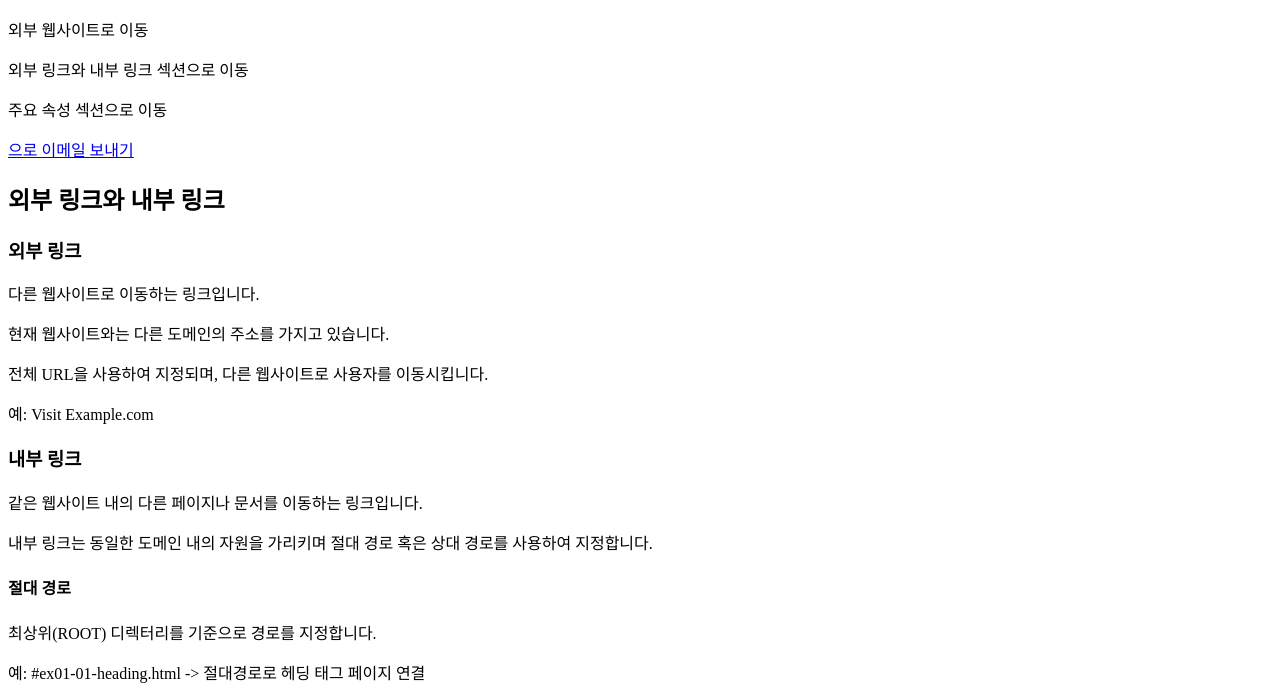
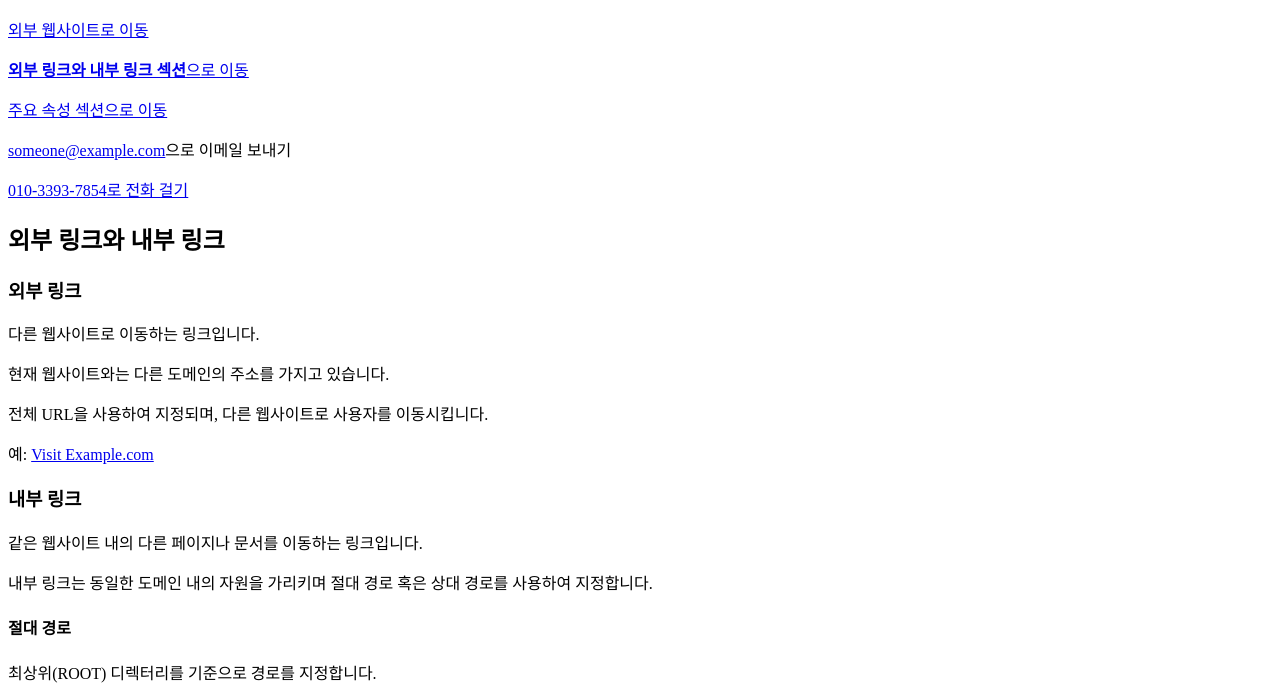
Before and after one commit to ebiten-gije/HTMLCSS, a plain HTML site: page ex01-renewal/ex01-renewal/html02-basic-tags/html02-01-link.html in a window 1280 px wide. Shown: the part 122-807 px from the top of the page. Drawn offline with Linux system fonts and the light colour scheme.

Commit message:
240514
11:22

```diff
--- a/ex01-renewal/ex01-renewal/html02-basic-tags/html02-01-link.html
+++ b/ex01-renewal/ex01-renewal/html02-basic-tags/html02-01-link.html
@@ -6,15 +6,22 @@
 </head>
 
 <body>
-    <p>HTML에서 <b>a 태그</b>는 <b>"앵커(anchor)"</b> 태그로, 하이퍼링크를 생성하는 데 사용됩니다. 이 태그는 사용자가 클릭할 수 있는 링크를 정의하며, 주로 다른 페이지나 페이지 내의
+    <p>HTML에서 <b>a 태그</b>는 <b>"앵커(anchor)"</b> 태그로, 하이퍼링크를 생성하는 데 사용됩니다.
+        이 태그는 사용자가 클릭할 수 있는 링크를 정의하며, 주로 다른 페이지나 페이지 내의
         특정 위치, 또는 이메일 주소 등으로 이동하는 데 사용됩니다.</p>
 
     <h2>a 태그 링크 실습</h2>
 
-    <p>외부 웹사이트로 이동</p>
-    <p><a>외부 링크와 내부 링크 섹션으로 이동</a></p>
-    <p>주요 속성 섹션으로 이동</a></p>
-    <p><a href = "someone@example.com"> 으로 이메일 보내기</a></p>
+    <!-- 외부 웹사이트로 이동-->
+    <p><a href = "https://www.example.com" title = "외부 링크"> 외부 웹사이트로 이동</a></p>
+    <!-- 페이지 내부 링크: # + id 명시
+        링크를 id = "section" -> href = #section-->
+    <p><a href = #section title = "페이지 내부 링크"><b>외부 링크와 내부 링크 섹션</b>으로 이동</a></p>
+    <p><a href = #section2 title = "주요 속성">주요 속성 섹션으로 이동</a></p>
+    <!-- 메일 보내기: mailto:메일 주소
+        전화 걸기: tel:전화번호-->
+    <p><a href = "mailto:someone@example.com" title "메일 보내기"> someone@example.com</a>으로 이메일 보내기</p>
+    <p><a href = "tel:010-3393-7854" title "전화걸기"> 010-3393-7854로 전화 걸기</a></p>
 
 
     <h2 id="section">외부 링크와 내부 링크</h2>
@@ -23,7 +30,7 @@
     <p>다른 웹사이트로 이동하는 링크입니다.</p>
     <p>현재 웹사이트와는 다른 도메인의 주소를 가지고 있습니다.</p>
     <p>전체 URL을 사용하여 지정되며, 다른 웹사이트로 사용자를 이동시킵니다.</p>
-    <p>예: Visit Example.com</p>
+    <p>예: <a href = "https://www.example.com">Visit Example.com</a></p>
 
     <h3>내부 링크</h3>
     <p>같은 웹사이트 내의 다른 페이지나 문서를 이동하는 링크입니다.</p>
@@ -31,7 +38,7 @@
 
     <h4>절대 경로</h4>
     <p>최상위(ROOT) 디렉터리를 기준으로 경로를 지정합니다.</p>
-    <p>예: #ex01-01-heading.html -> 절대경로로 헤딩 태그 페이지 연결</a></p>
+    <p>예: <a href = "/ex01-renewal/ex01-renewal/html01-text/html01-01-heading.html" title "절대 경로"> -> 절대경로로 헤딩 태그 페이지 연결</a></p>
 
     <h4>상대 경로</h4>
     <p>현재 페이지를 기준으로 트리 방식으로 경로를 지정합니다.</p>
```
